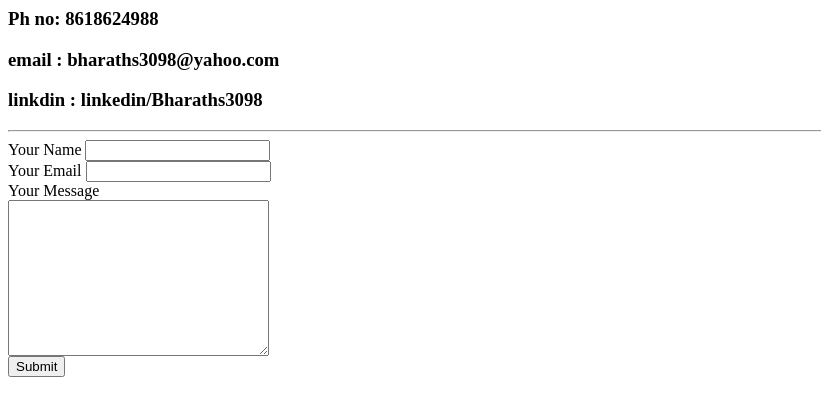
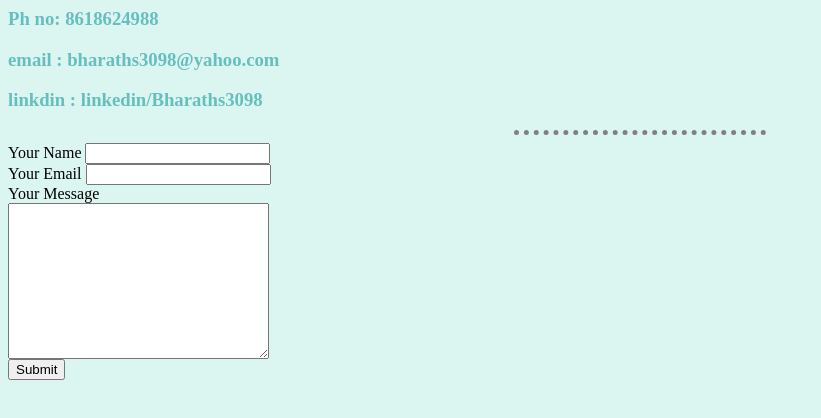
Before and after one commit to DopeKannadiga/cv1, a plain HTML site: page contact.html in a window 1280 px wide. Shown: the whole page, without its empty margins (0-821 px from the left). Drawn offline with Linux system fonts and the light colour scheme.

Commit message:
Add files via upload
added new CSS folder for styling

```diff
--- a/contact.html
+++ b/contact.html
@@ -1,3 +1,8 @@
+
+<link rel="stylesheet" href="css/styles.css">
+
+<body>
+
 <h3>Ph no: 8618624988</h3>
 <h3>email : bharaths3098@yahoo.com</h3>
 <h3>linkdin : linkedin/Bharaths3098</h3>
@@ -19,3 +24,4 @@
 
 
 </form>
+</body>
--- /dev/null
+++ b/css/styles.css
@@ -0,0 +1,23 @@
+body{
+    background-color: #dbf5f1;
+}
+
+hr{
+    border-color : grey;
+    border-style: none;
+    border-top-style: dotted;
+    border-width: 5px;
+    width : 20%;
+}
+
+img{
+    height: 300px;
+}
+
+h3{
+    color:#66BFBF;
+}
+
+h1{
+    color:#009b9b;
+}
```
